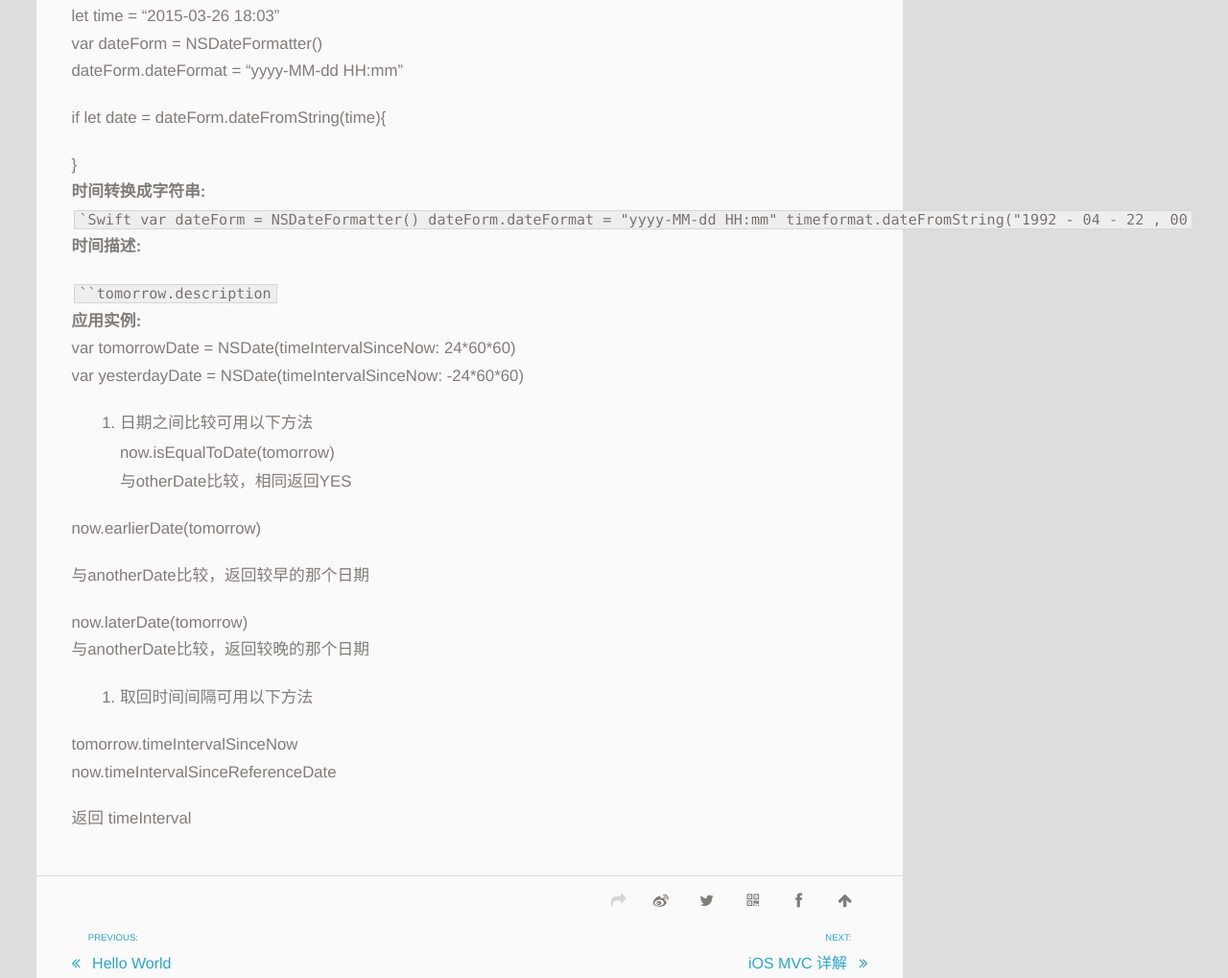
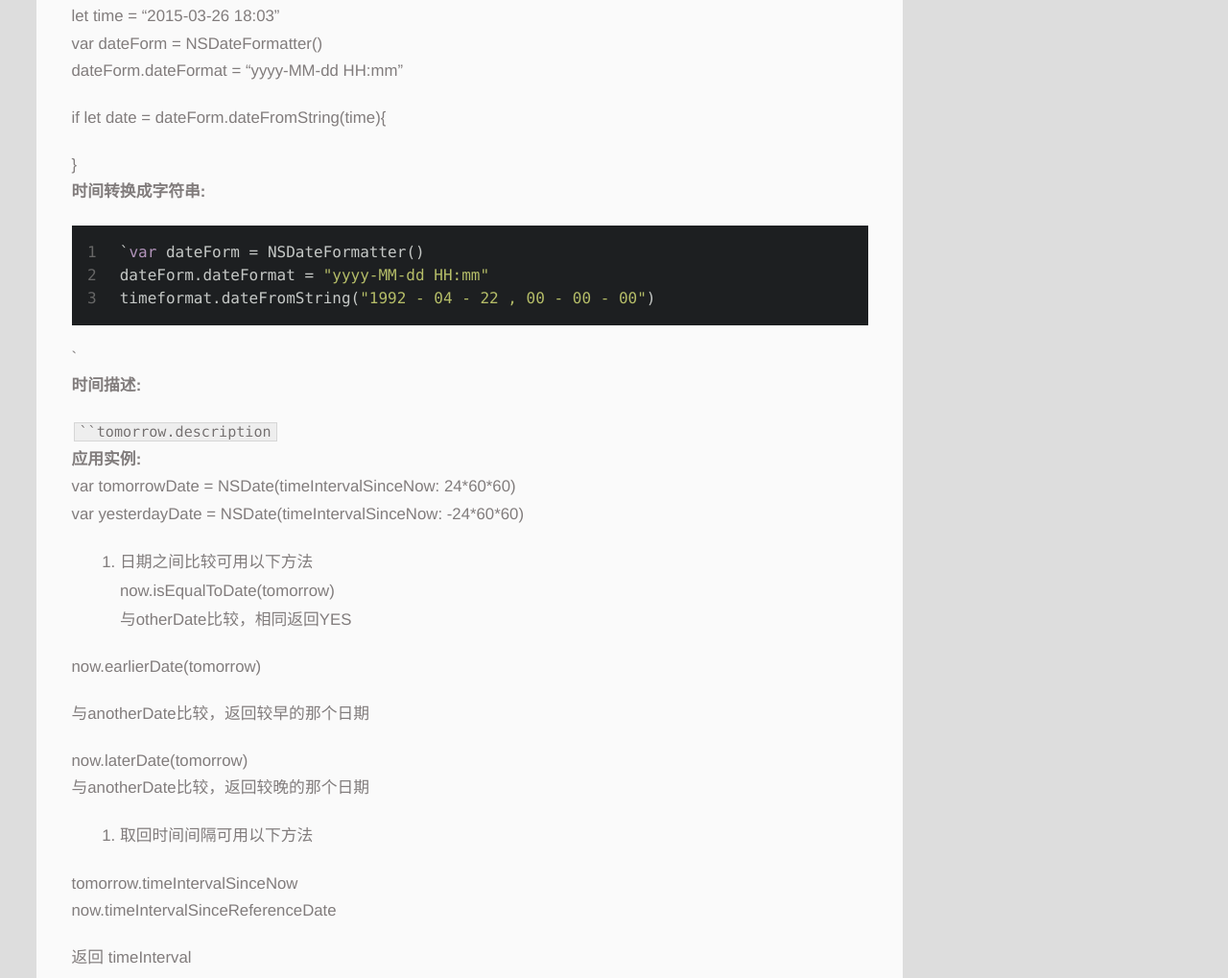
Before and after one commit to locfrirepo/locfrirepo.github.io, a plain HTML site: page 2015/09/20/NSDate-相关/index.html in a window 1280 px wide. Shown: the part 946-1965 px from the top of the page at 96% size. Drawn offline with Linux system fonts and the light colour scheme; a script that the page names is missing.

Commit message:
Site updated: 2015-09-20 13:29:46

````diff
--- a/2015/09/20/NSDate-相关/index.html
+++ b/2015/09/20/NSDate-相关/index.html
@@ -79,7 +79,7 @@
     </p>
   <p class="article-time">
     <time datetime="2015-09-20T04:59:52.000Z" itemprop="datePublished">2015-09-20</time>
-    更新日期:<time datetime="2015-09-20T05:28:00.000Z" itemprop="dateModified">2015-09-20</time>
+    更新日期:<time datetime="2015-09-20T05:29:02.000Z" itemprop="dateModified">2015-09-20</time>
 
   </p>
 </header>
@@ -95,12 +95,8 @@
 <p><strong>字符串转换成时间可用以下方法:</strong></p>
 <p>let time = “2015-03-26 18:03”<br>var dateForm = NSDateFormatter()<br>dateForm.dateFormat = “yyyy-MM-dd HH:mm”</p>
 <p>if let date = dateForm.dateFromString(time){</p>
-<p>  }<br><strong>时间转换成字符串:</strong><br><code>`Swift
-var dateForm = NSDateFormatter()
-dateForm.dateFormat = &quot;yyyy-MM-dd HH:mm&quot;
-timeformat.dateFromString(&quot;1992 - 04 - 22 , 00 - 00 - 00&quot;)
-```
-</code><br><strong>时间描述:</strong></p>
+<p>  }<br><strong>时间转换成字符串:</strong><br><figure class="highlight swift"><table><tr><td class="gutter"><pre><span class="line">1</span><br><span class="line">2</span><br><span class="line">3</span><br></pre></td><td class="code"><pre><span class="line">`<span class="keyword">var</span> dateForm = <span class="type">NSDateFormatter</span>()</span><br><span class="line">dateForm.dateFormat = <span class="string">"yyyy-MM-dd HH:mm"</span></span><br><span class="line">timeformat.dateFromString(<span class="string">"1992 - 04 - 22 , 00 - 00 - 00"</span>)</span><br></pre></td></tr></table></figure></p>
+<p>`<br><strong>时间描述:</strong></p>
 <p><code>``tomorrow.description</code><br><strong>应用实例:</strong><br> var tomorrowDate = NSDate(timeIntervalSinceNow: 24*60*60)<br> var yesterdayDate = NSDate(timeIntervalSinceNow: -24*60*60)</p>
 <ol>
 <li>日期之间比较可用以下方法<br>now.isEqualToDate(tomorrow)<br>与otherDate比较，相同返回YES</li>
````
